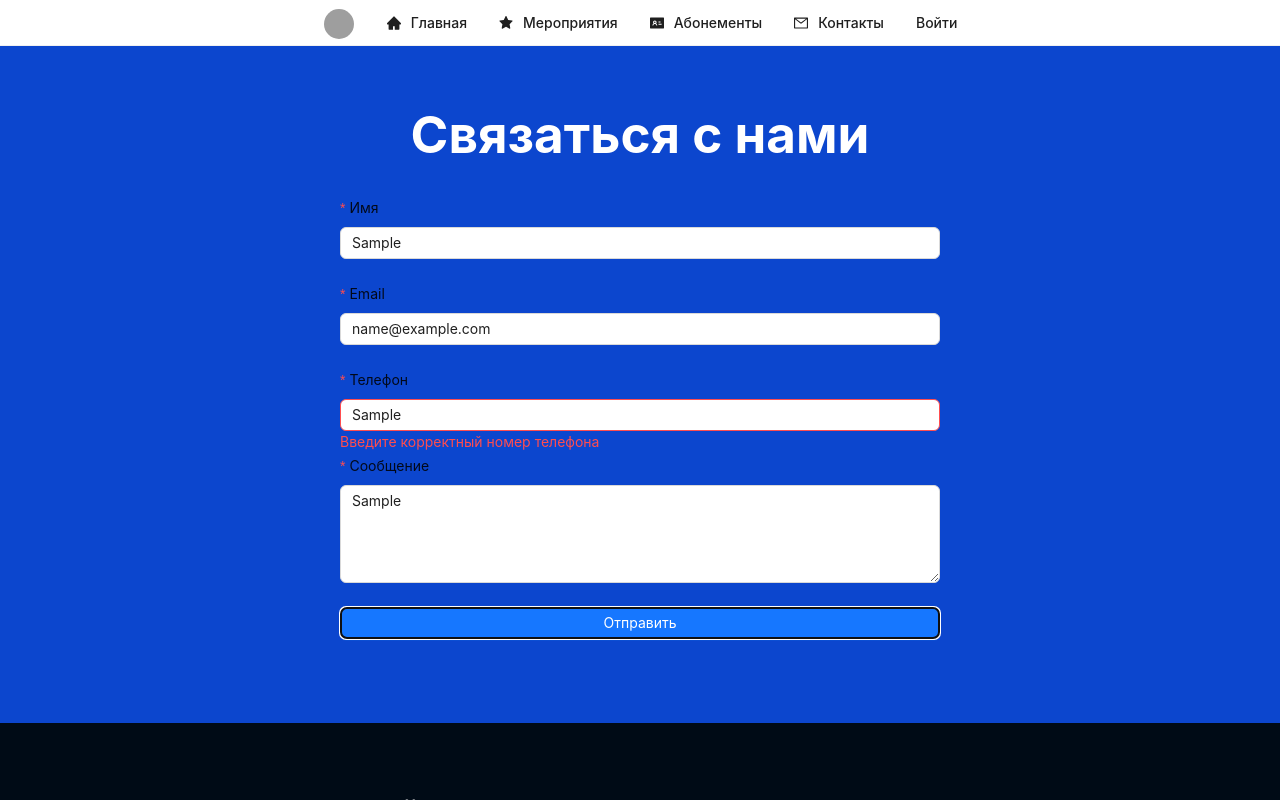
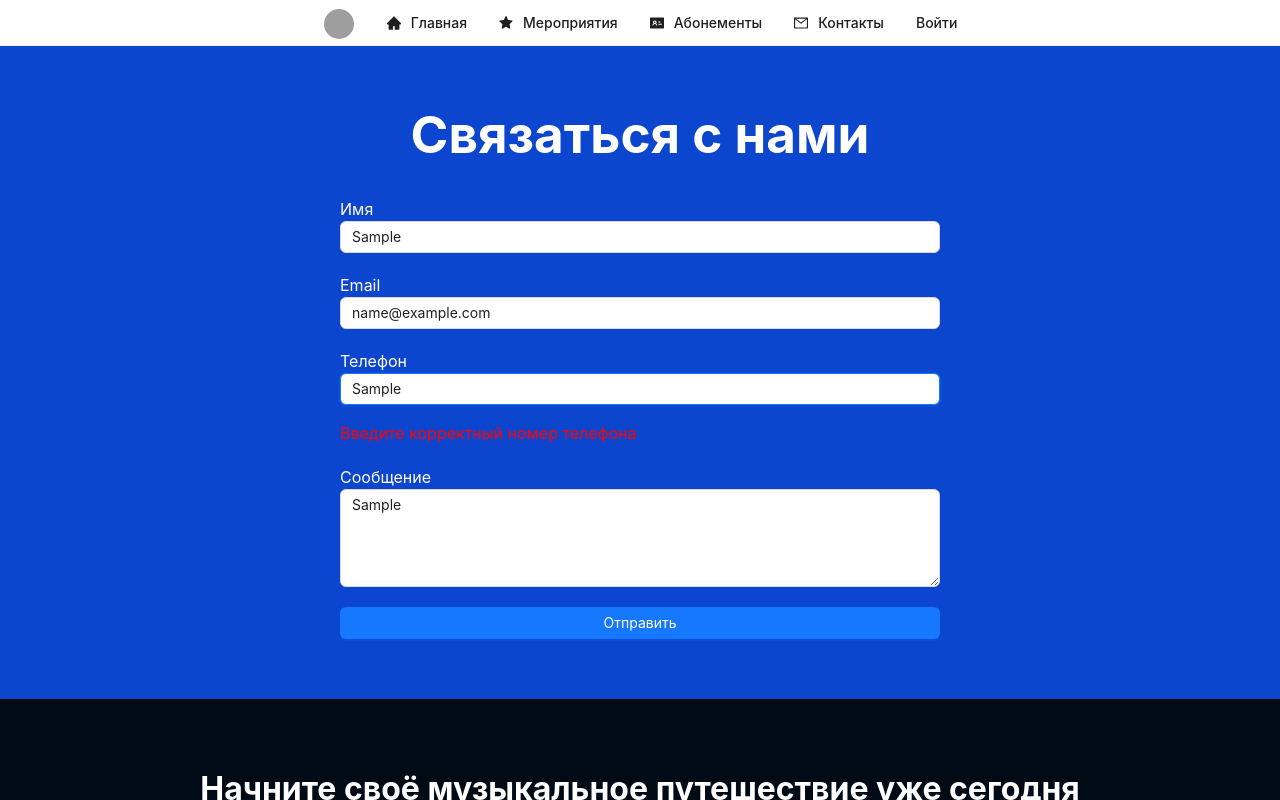
Before and after one commit to NikitaAkmaikin/Musical-Wave-Studio, a React (Vite) app: page /contact in a window 1280 px wide. Both pictures are taken after typing "Sample", "name@example.com", "Sample", "Sample" into the empty fields and a click on the button "Отправить". Shown: the top 800 px of the page. Built offline with nearby package versions, Linux system fonts and the light colour scheme; grey boxes are pictures that could not be loaded.

Commit message:
feature: npm install react-hook-form

```diff
--- a/package.json
+++ b/package.json
@@ -1,7 +1,7 @@
 {
   "name": "vite",
   "private": true,
-  "version": "0.0.0",
+  "version": "0.1.0",
   "type": "module",
   "scripts": {
     "dev": "vite",
@@ -11,14 +11,14 @@
     "preview": "vite preview"
   },
   "dependencies": {
-    "@ant-design/icons": "^5.5.1",
-    "antd": "^5.21.1",
+    "antd": "^5.23.1",
     "axios": "^1.7.7",
     "mobx": "^6.13.2",
     "mobx-react-lite": "^4.0.7",
     "mobx-utils": "^6.0.8",
     "react": "^18.3.1",
     "react-dom": "^18.3.1",
+    "react-hook-form": "^7.54.2",
     "react-router-dom": "^6.26.2"
   },
   "devDependencies": {
--- a/src/components/contactForm/ContactForm.tsx
+++ b/src/components/contactForm/ContactForm.tsx
@@ -1,27 +1,37 @@
 import { FC, useState } from 'react';
-import { Form, Input, Button, notification, message } from 'antd';
+import { Input, Button, notification, message } from 'antd';
+import { useForm, Controller } from 'react-hook-form';
 import { useUser } from '../../services/store/UserContext';
 import { ContactFormValues, sendContactForm } from '../../utils/api';
 
 const ContactForm: FC = () => {
-  const [form] = Form.useForm();
   const [isLoading, setIsLoading] = useState(false);
   const { user } = useUser();
 
-  const onFinish = async (values: ContactFormValues) => {
+  // Инициализация react-hook-form
+  const { control, handleSubmit, formState: { errors }, reset } = useForm<ContactFormValues>({
+    defaultValues: {
+      name: '',
+      email: user?.email || '',
+      phone: '',
+      message: '',
+    }
+  });
+
+  const onSubmit = async (values: ContactFormValues) => {
     setIsLoading(true);
 
     try {
-      await sendContactForm(values); // Вызов вынесенной функции
-      message.success('Сообщение отправлено')
+      await sendContactForm(values); // Вызов функции отправки данных
+      message.success('Сообщение отправлено');
       notification.success({
         message: 'Сообщение отправлено',
         description: 'Ваше сообщение успешно отправлено!',
       });
 
-      form.resetFields(); // Очистка формы
-    } catch {
-      console.error('Ошибка при отправке формы:');
+      reset(); // Очистка формы
+    } catch (error) {
+      console.error('Ошибка при отправке формы:', error);
       notification.error({
         message: 'Ошибка',
         description: 'Не удалось отправить сообщение. Попробуйте позже.',
@@ -32,52 +42,72 @@ const ContactForm: FC = () => {
   };
 
   return (
-    <Form
-      form={form}
-      onFinish={onFinish}
-      layout="vertical"
-      style={{ maxWidth: '600px', margin: '0 auto' }}
-    >
-      <Form.Item
-        name="name"
-        label="Имя"
-        rules={[{ required: true, message: 'Введите ваше имя' }]}
-      >
-        <Input placeholder="Введите ваше имя" />
-      </Form.Item>
+    <form onSubmit={handleSubmit(onSubmit)} style={{ maxWidth: '600px', margin: '0 auto' }}>
+      <div style={{ marginBottom: '20px' }}>
+        <label htmlFor="name">Имя</label>
+        <Controller
+          name="name"
+          control={control}
+          rules={{ required: 'Введите ваше имя' }}
+          render={({ field }) => (
+            <Input {...field} placeholder="Введите ваше имя" />
+          )}
+        />
+        {errors.name && <p style={{ color: 'red' }}>{errors.name.message}</p>}
+      </div>
 
-      <Form.Item
-        name="email"
-        label="Email"
-        rules={[
-          { required: true, type: 'email', message: 'Введите корректный email' },
-        ]}
-      >
-        <Input
-          placeholder={user?.email || 'Введите ваш email'}
+      <div style={{ marginBottom: '20px' }}>
+        <label htmlFor="email">Email</label>
+        <Controller
+          name="email"
+          control={control}
+          rules={{
+            required: 'Введите корректный email',
+            pattern: {
+              value: /^[a-zA-Z0-9._-]+@[a-zA-Z0-9.-]+\.[a-zA-Z]{2,6}$/,
+              message: 'Введите корректный email'
+            }
+          }}
+          render={({ field }) => (
+            <Input {...field} placeholder={user?.email || 'Введите ваш email'} />
+          )}
         />
-      </Form.Item>
+        {errors.email && <p style={{ color: 'red' }}>{errors.email.message}</p>}
+      </div>
 
-      <Form.Item
-        name="phone"
-        label="Телефон"
-        rules={[
-          { required: true, message: 'Введите ваш номер телефона' },
-          { pattern: /^\+?[78][-(]?\d{3}\)?[-]?\d{3}[-]?\d{2}[-]?\d{2}$/, message: 'Введите корректный номер телефона' },
-        ]}
-      >
-        <Input placeholder="+7 123 456-7890" />
-      </Form.Item>
+      <div style={{ marginBottom: '20px' }}>
+        <label htmlFor="phone">Телефон</label>
+        <Controller
+          name="phone"
+          control={control}
+          rules={{
+            required: 'Введите ваш номер телефона',
+            pattern: {
+              value: /^\+?[78][-(]?\d{3}\)?[-]?\d{3}[-]?\d{2}[-]?\d{2}$/,
+              message: 'Введите корректный номер телефона'
+            }
+          }}
+          render={({ field }) => (
+            <Input {...field} placeholder="+7 123 456-7890" />
+          )}
+        />
+        {errors.phone && <p style={{ color: 'red' }}>{errors.phone.message}</p>}
+      </div>
 
-      <Form.Item
-        name="message"
-        label="Сообщение"
-        rules={[{ required: true, message: 'Введите ваше сообщение' }]}
-      >
-        <Input.TextArea placeholder="Введите ваше сообщение" rows={4} />
-      </Form.Item>
+      <div style={{ marginBottom: '20px' }}>
+        <label htmlFor="message">Сообщение</label>
+        <Controller
+          name="message"
+          control={control}
+          rules={{ required: 'Введите ваше сообщение' }}
+          render={({ field }) => (
+            <Input.TextArea {...field} placeholder="Введите ваше сообщение" rows={4} />
+          )}
+        />
+        {errors.message && <p style={{ color: 'red' }}>{errors.message.message}</p>}
+      </div>
 
-      <Form.Item>
+      <div>
         <Button
           type="primary"
           htmlType="submit"
@@ -86,8 +116,8 @@ const ContactForm: FC = () => {
         >
           Отправить
         </Button>
-      </Form.Item>
-    </Form>
+      </div>
+    </form>
   );
 };
 
--- a/src/components/musicAdminDashboard/MusicCardForm.tsx
+++ b/src/components/musicAdminDashboard/MusicCardForm.tsx
@@ -1,6 +1,7 @@
 import React, { useState } from 'react';
-import { Form, Input, Button } from 'antd';
+import { Input, Button } from 'antd';
 import { PlusOutlined } from '@ant-design/icons';
+import { useForm, Controller } from 'react-hook-form';
 import { MusicCardData } from '../../utils/api';
 
 interface MusicCardFormProps {
@@ -9,7 +10,7 @@ interface MusicCardFormProps {
 }
 
 const MusicCardForm: React.FC<MusicCardFormProps> = ({ onSubmit, loading }) => {
-  const [form] = Form.useForm();
+  const { control, handleSubmit, reset } = useForm<MusicCardData>();
   const [file, setFile] = useState<File | null>(null);
 
   const handleFileChange = (e: React.ChangeEvent<HTMLInputElement>) => {
@@ -18,32 +19,66 @@ const MusicCardForm: React.FC<MusicCardFormProps> = ({ onSubmit, loading }) => {
     }
   };
 
-  const handleFinish = (values: MusicCardData) => {
+  const onFormSubmit = (values: MusicCardData) => {
     onSubmit(values, file);
-    form.resetFields();
+    reset();
     setFile(null);
   };
 
   return (
-    <Form form={form} onFinish={handleFinish} layout="vertical">
-      <Form.Item name="title" rules={[{ required: true, message: 'Введите заголовок' }]}>
-        <Input placeholder="Название" />
-      </Form.Item>
-      <Form.Item name="description" rules={[{ required: true, message: 'Введите описание' }]}>
-        <Input placeholder="Описание" />
-      </Form.Item>
-      <Form.Item name="details" rules={[{ required: true, message: 'Введите подробную информацию' }]}>
-        <Input placeholder="Подробная информация" />
-      </Form.Item>
-      <Form.Item>
+    <form onSubmit={handleSubmit(onFormSubmit)} style={{ maxWidth: '600px', margin: '0 auto' }}>
+      <div style={{ marginBottom: '20px' }}>
+        <label htmlFor="title">Название</label>
+        <Controller
+          name="title"
+          control={control}
+          rules={{ required: 'Введите заголовок' }}
+          render={({ field }) => (
+            <Input {...field} placeholder="Название" />
+          )}
+        />
+      </div>
+
+      <div style={{ marginBottom: '20px' }}>
+        <label htmlFor="description">Описание</label>
+        <Controller
+          name="description"
+          control={control}
+          rules={{ required: 'Введите описание' }}
+          render={({ field }) => (
+            <Input {...field} placeholder="Описание" />
+          )}
+        />
+      </div>
+
+      <div style={{ marginBottom: '20px' }}>
+        <label htmlFor="details">Подробная информация</label>
+        <Controller
+          name="details"
+          control={control}
+          rules={{ required: 'Введите подробную информацию' }}
+          render={({ field }) => (
+            <Input {...field} placeholder="Подробная информация" />
+          )}
+        />
+      </div>
+
+      <div style={{ marginBottom: '20px' }}>
+        <label htmlFor="file">Изображение</label>
         <input type="file" onChange={handleFileChange} accept="image/*" />
-      </Form.Item>
-      <Form.Item>
-        <Button type="primary" htmlType="submit" icon={<PlusOutlined />} loading={loading}>
+      </div>
+
+      <div>
+        <Button
+          type="primary"
+          htmlType="submit"
+          icon={<PlusOutlined />}
+          loading={loading}
+        >
           Добавить направление
         </Button>
-      </Form.Item>
-    </Form>
+      </div>
+    </form>
   );
 };
 
--- a/src/components/subscriptionAdminDashboard/SubscriptionForm.tsx
+++ b/src/components/subscriptionAdminDashboard/SubscriptionForm.tsx
@@ -1,6 +1,7 @@
 import React from 'react';
-import { Form, Input, Button } from 'antd';
+import { Input, Button } from 'antd';
 import { PlusOutlined } from '@ant-design/icons';
+import { useForm, Controller } from 'react-hook-form';
 import { SubscriptionData } from '../../utils/api';
 
 interface SubscriptionFormProps {
@@ -9,45 +10,75 @@ interface SubscriptionFormProps {
 }
 
 const SubscriptionForm: React.FC<SubscriptionFormProps> = ({ onSubmit, loading }) => {
-  const [form] = Form.useForm();
+  // Инициализация react-hook-form
+  const { control, handleSubmit, reset } = useForm<SubscriptionData>();
 
-  const handleFinish = (values: SubscriptionData) => {
+  const onFormSubmit = (values: SubscriptionData) => {
     onSubmit(values);
-    form.resetFields();
+    reset(); // Сбросить форму
   };
 
   return (
-    <Form form={form} onFinish={handleFinish} layout="vertical">
-      <Form.Item
-        name="title"
-        rules={[{ required: true, message: 'Введите заголовок' }]}
-      >
-        <Input placeholder="Название" />
-      </Form.Item>
-      <Form.Item
-        name="description"
-        rules={[{ required: true, message: 'Введите описание' }]}
-      >
-        <Input placeholder="Описание" />
-      </Form.Item>
-      <Form.Item
-        name="price"
-        rules={[{ required: true, message: 'Введите цену' }]}
-      >
-        <Input placeholder="Цена" />
-      </Form.Item>
-      <Form.Item
-        name="details"
-        rules={[{ required: true, message: 'Подробная информация' }]}
-      >
-        <Input placeholder="Подробная информация" />
-      </Form.Item>
-      <Form.Item>
-        <Button type="primary" htmlType="submit" icon={<PlusOutlined />} loading={loading}>
+    <form onSubmit={handleSubmit(onFormSubmit)} style={{ maxWidth: '600px', margin: '0 auto' }}>
+      <div style={{ marginBottom: '20px' }}>
+        <label htmlFor="title">Название</label>
+        <Controller
+          name="title"
+          control={control}
+          rules={{ required: 'Введите заголовок' }}
+          render={({ field }) => (
+            <Input {...field} placeholder="Название" />
+          )}
+        />
+      </div>
+
+      <div style={{ marginBottom: '20px' }}>
+        <label htmlFor="description">Описание</label>
+        <Controller
+          name="description"
+          control={control}
+          rules={{ required: 'Введите описание' }}
+          render={({ field }) => (
+            <Input {...field} placeholder="Описание" />
+          )}
+        />
+      </div>
+
+      <div style={{ marginBottom: '20px' }}>
+        <label htmlFor="price">Цена</label>
+        <Controller
+          name="price"
+          control={control}
+          rules={{ required: 'Введите цену' }}
+          render={({ field }) => (
+            <Input {...field} placeholder="Цена" />
+          )}
+        />
+      </div>
+
+      <div style={{ marginBottom: '20px' }}>
+        <label htmlFor="details">Подробная информация</label>
+        <Controller
+          name="details"
+          control={control}
+          rules={{ required: 'Подробная информация' }}
+          render={({ field }) => (
+            <Input {...field} placeholder="Подробная информация" />
+          )}
+        />
+      </div>
+
+      <div>
+        <Button
+          type="primary"
+          htmlType="submit"
+          icon={<PlusOutlined />}
+          loading={loading}
+        >
           Добавить абонемент
         </Button>
-      </Form.Item>
-    </Form>
+      </div>
+    </form>
   );
 };
 
--- a/src/pages/login/Login.tsx
+++ b/src/pages/login/Login.tsx
@@ -1,16 +1,25 @@
 import React, { useState } from 'react';
 import { useUser } from '../../services/store/UserContext';
 import { Link, useNavigate } from 'react-router-dom';
-import { Form, Input, Button, notification } from 'antd';
+import { Input, Button, notification } from 'antd';
+import { ArrowLeftOutlined } from '@ant-design/icons';
+import { useForm, Controller } from 'react-hook-form';
 import s from './Login.module.scss';
-import { ArrowLeftOutlined } from '@ant-design/icons';
+
+interface LoginFormValues {
+  email: string;
+  password: string;
+}
 
 const Login: React.FC = () => {
   const { login } = useUser();
   const [isLoading, setIsLoading] = useState(false);
   const navigate = useNavigate();
 
-  const onFinish = async (values: any) => {
+  // Инициализация формы с react-hook-form
+  const { control, handleSubmit, formState: { errors } } = useForm<LoginFormValues>();
+
+  const onFinish = async (values: LoginFormValues) => {
     setIsLoading(true);
     try {
       await login(values.email, values.password);
@@ -26,48 +35,55 @@ const Login: React.FC = () => {
 
   return (
     <div className={s.authContainer}>
-      <Form
-        onFinish={onFinish}
-        layout="vertical"
-        className={s.authForm}
-        style={{ display: 'flex', flexDirection: 'column', gap: '10px' }}
-      >
+      <form onSubmit={handleSubmit(onFinish)} className={s.authForm} style={{ display: 'flex', flexDirection: 'column', gap: '10px', color: '#000' }}>
         <h2>Вход</h2>
-        <Form.Item
+
+        <div>
+          <label htmlFor="email">Email</label>
+          <Controller
             name="email"
-          label="Email"
-          rules={[{ required: true, message: 'Введите email' }]}
-        >
-          <Input />
-        </Form.Item>
-        <Form.Item
+            control={control}
+            rules={{ required: 'Введите email' }}
+            render={({ field }) => (
+              <Input {...field} placeholder="Введите email" />
+            )}
+          />
+          {errors.email && <p style={{ color: 'red' }}>{errors.email.message}</p>}
+        </div>
+
+        <div>
+          <label htmlFor="password">Пароль</label>
+          <Controller
             name="password"
-          label="Пароль"
-          rules={[{ required: true, message: 'Введите пароль' }]}
-        >
-          <Input.Password />
-        </Form.Item>
-        <Form.Item>
-          <Button
-            type="primary"
-            htmlType="submit"
-            loading={isLoading}
-          >
+            control={control}
+            rules={{ required: 'Введите пароль' }}
+            render={({ field }) => (
+              <Input.Password {...field} placeholder="Введите пароль" />
+            )}
+          />
+          {errors.password && <p style={{ color: 'red' }}>{errors.password.message}</p>}
+        </div>
+
+        <div>
+          <Button type="primary" htmlType="submit" loading={isLoading}>
             Войти
           </Button>
-        </Form.Item>
+        </div>
+
+        <div>
           <Link to="/register">
             <Button type="primary">Зарегистрироваться</Button>
           </Link>
+        </div>
+
+        <div>
           <Link to="/">
-          <Button
-            icon={<ArrowLeftOutlined />}
-            type="primary"
-          >
+            <Button icon={<ArrowLeftOutlined />} type="primary">
               Вернуться назад
             </Button>
           </Link>
-      </Form>
+        </div>
+      </form>
     </div>
   );
 };
--- a/src/pages/register/Register.tsx
+++ b/src/pages/register/Register.tsx
@@ -1,16 +1,22 @@
 import React, { useState } from 'react';
 import { Link, useNavigate } from 'react-router-dom';
-import { Form, Input, Button, notification } from 'antd';
+import { Input, Button, notification } from 'antd';
+import { ArrowLeftOutlined } from '@ant-design/icons';
+import { useForm, Controller } from 'react-hook-form';
 import s from './Register.module.scss';
-import { ArrowLeftOutlined } from '@ant-design/icons';
-import { register, RegisterData } from '../../utils/api';
+import { register } from '../../utils/api';
 
+interface RegisterFormValues {
+  email: string;
+  password: string;
+}
 
 const Register: React.FC = () => {
   const [isLoading, setIsLoading] = useState(false);
   const navigate = useNavigate();
+  const { control, handleSubmit, formState: { errors } } = useForm<RegisterFormValues>();
 
-  const onFinish = async (values: RegisterData) => {
+  const onFinish = async (values: RegisterFormValues) => {
     setIsLoading(true);
 
     try {
@@ -24,7 +30,7 @@ const Register: React.FC = () => {
       console.error('Ошибка при регистрации:');
       notification.error({
         message: 'Ошибка',
-        description:'Ошибка при регистрации',
+        description: 'Ошибка при регистрации',
       });
     } finally {
       setIsLoading(false);
@@ -33,47 +39,51 @@ const Register: React.FC = () => {
 
   return (
     <div className={s.authContainer}>
-      <Form
-        onFinish={onFinish}
-        layout="vertical"
-        className={s.authForm}
-      >
+      <form onSubmit={handleSubmit(onFinish)} className={s.authForm}style={{color: '#000'}}>
         <h2>Регистрация</h2>
-        <Form.Item
+
+        <div>
+          <label htmlFor="email">Email</label>
+          <Controller
             name="email"
-          label="Email"
-          rules={[
-            { required: true, message: 'Введите email' },
-            { type: 'email', message: 'Введите корректный email' },
-          ]}
-        >
-          <Input />
-        </Form.Item>
-        <Form.Item
+            control={control}
+            rules={{
+              required: 'Введите email',
+              pattern: {
+                value: /^[a-zA-Z0-9._%+-]+@[a-zA-Z0-9.-]+\.[a-zA-Z]{2,4}$/,
+                message: 'Введите корректный email',
+              },
+            }}
+            render={({ field }) => <Input {...field} placeholder="Введите email" />}
+          />
+          {errors.email && <p style={{ color: 'red' }}>{errors.email.message}</p>}
+        </div>
+
+        <div>
+          <label htmlFor="password">Пароль</label>
+          <Controller
             name="password"
-          label="Пароль"
-          rules={[{ required: true, message: 'Введите пароль' }]}
-        >
-          <Input.Password />
-        </Form.Item>
-        <Form.Item>
-          <Button
-            type="primary"
-            htmlType="submit"
-            loading={isLoading}
-          >
+            control={control}
+            rules={{ required: 'Введите пароль' }}
+            render={({ field }) => <Input.Password {...field} placeholder="Введите пароль" />}
+          />
+          {errors.password && <p style={{ color: 'red' }}>{errors.password.message}</p>}
+        </div>
+
+        <div>
+          <Button type="primary" htmlType="submit" loading={isLoading}>
             Зарегистрироваться
           </Button>
-        </Form.Item>
+        </div>
+
+        <div>
           <Link to="/login">
-          <Button
-            icon={<ArrowLeftOutlined />}
-            type="primary"
-          >
+            <Button icon={<ArrowLeftOutlined />} type="primary">
               Вернуться назад
             </Button>
           </Link>
-      </Form>
+        </div>
+      </form>
     </div>
   );
 };
```
Also changed, not shown: src/pages/music-card-management/MusicCardManagement.tsx (+6 -125 lines), 1 other file (tests, documents, lock files or other folders). Lines whose indentation alone changed are shown as unchanged.
